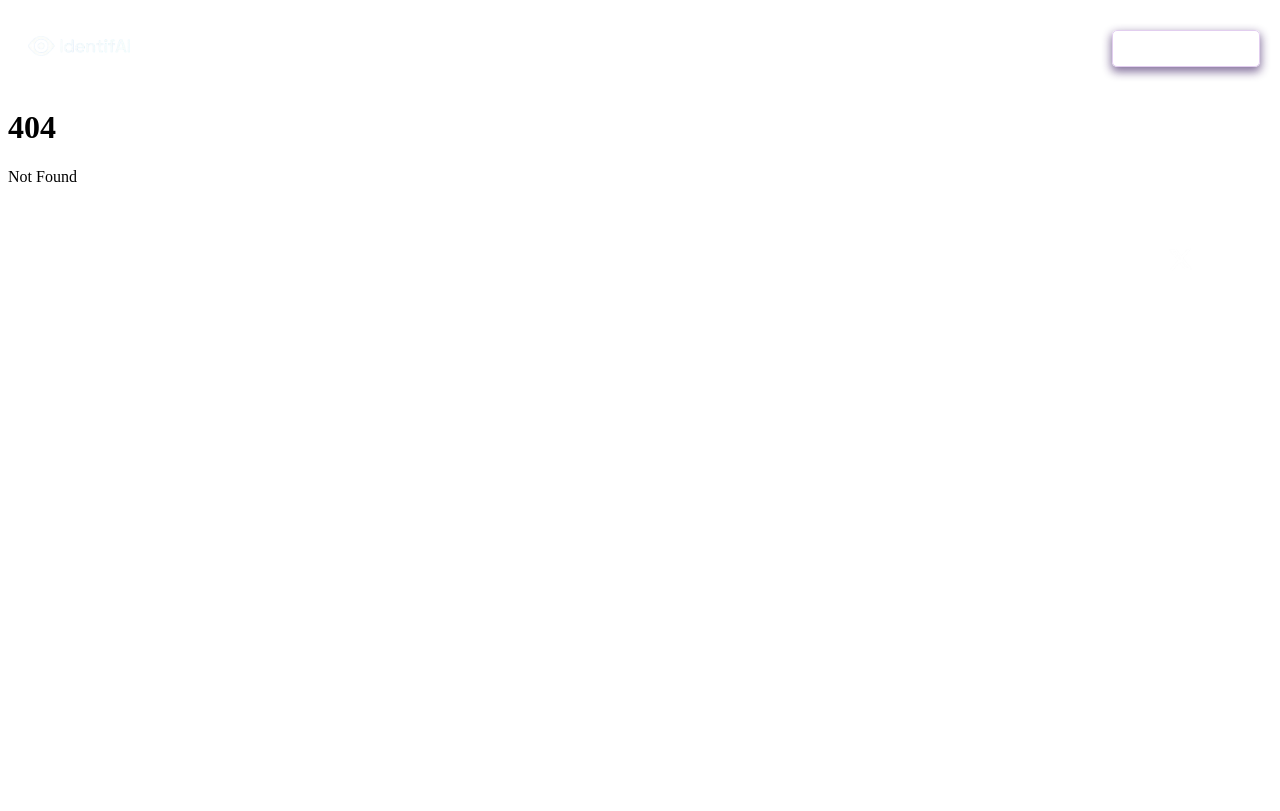
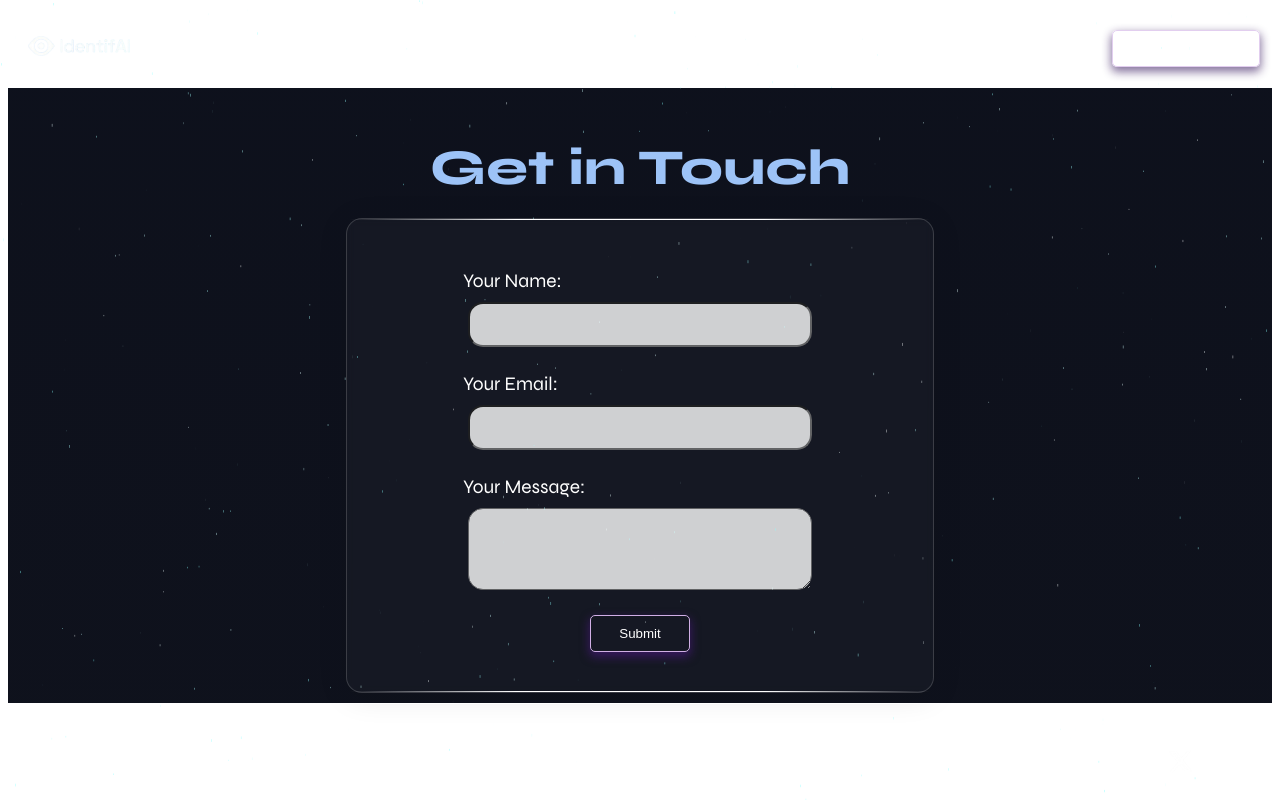
Before and after one commit to izzyhandkammer/IdentifAI-landingpage, a SvelteKit app: page /contact in a window 1280 px wide. Before the commit this address had no page. Built offline with nearby package versions, Linux system fonts and the light colour scheme.

Commit message:
basic outline of contact form

```diff
--- a/src/routes/+layout.svelte
+++ b/src/routes/+layout.svelte
@@ -9,6 +9,7 @@
 		<h1><a href="https://www.landing.identifai.info/"><img src={logo} alt="logo"/></a></h1>
 	</div>
 	<div class="header-right">
+		<a href="/contact"> Contact </a>
 		<a href="https://identifai.substack.com/" target="_blank"> Blog </a>
 		<a
 			href="https://calendly.com/d/494-3xs-7yt/identifai-30-minute-meeting?month=2024-04"
--- a/src/routes/+page.svelte
+++ b/src/routes/+page.svelte
@@ -91,7 +91,7 @@
 	  if (typeof window !== "undefined") {
 		canvas.width = window.innerWidth;
 		canvas.height = window.innerHeight;
-      particleCount = calculateParticleCount() * 2;
+		particleCount = calculateParticleCount() * 3;
 		initParticles();
 	  }
 	}
@@ -101,7 +101,7 @@
 		ctx = canvas.getContext("2d");
 		canvas.width = window.innerWidth;
 		canvas.height = window.innerHeight;
-      particleCount = calculateParticleCount() * 2;
+		particleCount = calculateParticleCount() * 3;
 		initParticles();
 		animate();
 		window.addEventListener("resize", onResize);
@@ -437,7 +437,6 @@
 		opacity: 1;
 	  }
 	}
-  /*to change grid opacity: adjust alpha value in rbg(-, -, -, alpha) */
 
 	.text-separator {
 	  display: flex;
--- /dev/null
+++ b/src/routes/contact/+page.svelte
@@ -0,0 +1,323 @@
+<script>
+  import { onMount, onDestroy } from "svelte";
+
+  let canvas;
+  let ctx;
+  let particles = [];
+  let particleCount;
+  let favicon = "/eyecon.png";
+  let status = "";
+  class Particle {
+    constructor() {
+      this.reset();
+      this.y = Math.random() * canvas.height;
+      this.fadeDelay = Math.random() * 600 + 100;
+      this.fadeStart = Date.now() + this.fadeDelay;
+      this.fadingOut = false;
+    }
+
+    reset() {
+      this.x = Math.random() * canvas.width;
+      this.y = Math.random() * canvas.height;
+      this.speed = Math.random() / 5 + 0.1;
+      this.opacity = 1;
+      this.fadeDelay = Math.random() * 600 + 100;
+      this.fadeStart = Date.now() + this.fadeDelay;
+      this.fadingOut = false;
+    }
+
+    update() {
+      this.y -= this.speed;
+      if (this.y < 0) {
+        this.reset();
+      }
+
+      if (!this.fadingOut && Date.now() > this.fadeStart) {
+        this.fadingOut = true;
+      }
+
+      if (this.fadingOut) {
+        this.opacity -= 0.008;
+        if (this.opacity <= 0) {
+          this.reset();
+        }
+      }
+    }
+
+    draw() {
+      ctx.fillStyle = `rgba(${255 - (Math.random() * 255) / 2}, 255, 255, ${this.opacity})`;
+      ctx.fillRect(this.x, this.y, 0.4, Math.random() * 2 + 1);
+    }
+  }
+
+  function initParticles() {
+    particles = [];
+    for (let i = 0; i < particleCount; i++) {
+      particles.push(new Particle());
+    }
+  }
+
+  function animate() {
+    ctx.clearRect(0, 0, canvas.width, canvas.height);
+    particles.forEach((particle) => {
+      particle.update();
+      particle.draw();
+    });
+    requestAnimationFrame(animate);
+  }
+
+  function calculateParticleCount() {
+    return Math.floor((canvas.width * canvas.height) / 6000);
+  }
+
+  function onResize() {
+    if (typeof window !== "undefined") {
+      canvas.width = window.innerWidth;
+      canvas.height = window.innerHeight;
+      particleCount = calculateParticleCount() * 2;
+      initParticles();
+    }
+  }
+
+  onMount(() => {
+    if (typeof window !== "undefined") {
+      ctx = canvas.getContext("2d");
+      canvas.width = window.innerWidth;
+      canvas.height = window.innerHeight;
+      particleCount = calculateParticleCount() * 2;
+      initParticles();
+      animate();
+      window.addEventListener("resize", onResize);
+    }
+  });
+
+  onDestroy(() => {
+    if (typeof window !== "undefined") {
+      window.removeEventListener("resize", onResize);
+    }
+  });
+  const handleSubmit = async (data) => {
+    status = "Submitting...";
+    const formData = new FormData(data.currentTarget);
+    const object = Object.fromEntries(formData);
+    const json = JSON.stringify(object);
+
+    const response = await fetch("https://api.web3forms.com/submit", {
+      method: "POST",
+      headers: {
+        "Content-Type": "application/json",
+        Accept: "application/json",
+      },
+      body: json,
+    });
+    const result = await response.json();
+    if (result.success) {
+      console.log(result);
+      status = result.message || "Success";
+    }
+  };
+</script>
+
+<head>
+  <title>Contact Us | IdentifAI</title>
+  <link rel="icon" type="image/x-icon" src={favicon} />
+</head>
+<body>
+  <canvas bind:this={canvas} id="particleCanvas"></canvas>
+  <div class="content">
+    <h2>Get in Touch</h2>
+    <div class="form-wrapper">
+      <form on:submit|preventDefault={handleSubmit}>
+        <input
+          type="hidden"
+          name="access_key"
+          value="d3ade7d6-8f02-4581-8436-835952ee3914"
+        />
+        <div class="values-separator">
+          <p>Your Name:</p>
+          <input type="text" name="name" required />
+        </div>
+        <div class="values-separator">
+          <p>Your Email:</p>
+          <input type="email" name="email" required />
+        </div>
+        <div class="values-separator">
+          <p>Your Message:</p>
+          <textarea name="message" required rows="3"></textarea>
+        </div>
+        <div class="center-this" style="padding-top: 10px">
+          <input type="submit" />
+        </div>
+      </form>
+      <div>{status}</div>
+    </div>
+  </div>
+</body>
+
+<style>
+  body {
+    flex-direction: column;
+    background-color: var(--bg-color);
+    justify-content: center;
+    align-items: center;
+    align-content: center;
+    font-family: "Syne", "Inter";
+    background: #05060f
+      linear-gradient(
+        0deg,
+        rgba(216, 236, 248, 0.06),
+        rgba(152, 192, 239, 0.06)
+      );
+    background-size: 400% 400%;
+    z-index: -1;
+    margin: 0%;
+  }
+  /* -- ↓ ↓ ↓ background gradient effect ↓ ↓ ↓ -- */
+  @keyframes gradient {
+    0% {
+      background-position: 0% 50%;
+    }
+    50% {
+      background-position: 100% 50%;
+    }
+    100% {
+      background-position: 0% 50%;
+    }
+  }
+  /* -- ↓ ↓ ↓ background particle style ↓ ↓ ↓ -- */
+
+  canvas#particleCanvas {
+    position: fixed;
+    pointer-events: none;
+    animation: load 0.4s ease-in-out forwards;
+    z-index: 1;
+    top: 0;
+    right: 0;
+    bottom: 0;
+    left: 0;
+  }
+  @keyframes load {
+    0% {
+      opacity: 0;
+    }
+    100% {
+      opacity: 1;
+    }
+  }
+
+  p {
+    color: white;
+    font-size: 1.2rem;
+    margin: 0;
+  }
+
+  h2 {
+    color: white;
+    font-size: 50px;
+    font-weight: 750;
+    width: 40%;
+    color: #9dc3f7;
+    text-align: center;
+    margin: auto;
+  }
+
+  form {
+    display: flex;
+    flex-direction: column;
+    gap: 10px;
+    width: 70%;
+  }
+
+  .content {
+    display: flex;
+    flex-direction: column;
+    gap: 10px;
+    align-items: center;
+    justify-content: center;
+    margin-top: 50px;
+  }
+
+  .form-wrapper {
+    background: rgba(255, 255, 255, 0.03);
+    border-radius: 16px;
+    box-shadow: 0 4px 30px rgba(0, 0, 0, 0.1);
+    backdrop-filter: blur(4.4px);
+    -webkit-backdrop-filter: blur(4.4px);
+    border: 1px solid rgba(255, 255, 255, 0.16);
+    width: 40%;
+    align-items: center;
+    display: flex;
+    justify-content: center;
+    flex-direction: column;
+    padding: 40px;
+    margin: 10px;
+  }
+
+  .form-wrapper:after {
+    content: "";
+    display: block;
+    height: 1px; /* adjust as needed */
+    width: 100%;
+    background: radial-gradient(
+      white 30%,
+      transparent 70%
+    ); /* adjust colors as needed */
+    position: absolute;
+    bottom: 0;
+  }
+
+  .form-wrapper:before {
+    content: "";
+    display: block;
+    height: 1px; /* adjust as needed */
+    width: 100%;
+    background: radial-gradient(
+      white 30%,
+      transparent 70%
+    ); /* adjust colors as needed */
+    position: absolute;
+    top: 0;
+  }
+
+  .center-this {
+    display: flex;
+    justify-content: center;
+  }
+
+  .values-separator {
+    display: flex;
+    flex-direction: column;
+    gap: 5px;
+    margin-top: 10px;
+  }
+
+  input[type="submit"] {
+    font-weight: 500;
+    justify-self: center;
+    padding: 10px 20px;
+    border: 1px solid #d0afe5;
+    border-radius: 5px;
+    background: transparent;
+    color: white;
+    cursor: pointer;
+    transition: all 0.3s ease;
+    box-shadow: 0 4px 10px 1px #37195e;
+    width: 100px;
+  }
+
+  input[type="submit"]:hover {
+    box-shadow: 0 0 15px 3px #d0afe5;
+    opacity: 0.9;
+    background-color: #1e0e34;
+  }
+
+  input[type="text"],
+  input[type="email"],
+  textarea {
+    font-size: 18px;
+    padding: 10px;
+    margin: 5px;
+    opacity: 0.8;
+    border-radius: 15px;
+  }
+</style>
```
Lines whose indentation alone changed are shown as unchanged.
